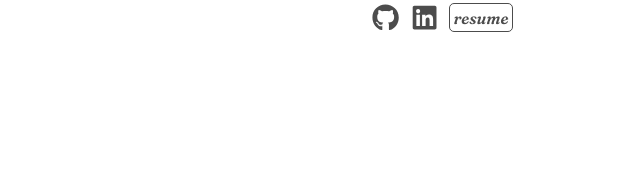
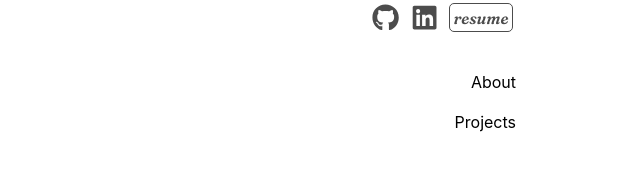
Before and after one commit to a-sfvm/webPortfolio, a React (Vite) app: page / in a window 1280 px wide. Shown: the part 282-452 px from the top of the page, without its empty margins (0-640 px from the left). Built offline with nearby package versions, Linux system fonts and the light colour scheme; a web font is replaced by a local one.

Commit message:
page sections

```diff
--- a/src/App.jsx
+++ b/src/App.jsx
@@ -1,4 +1,5 @@
 import MainInfo from "./components/MainInfo"
+import PageSections from "./components/PageSections";
 
 import './App.css'
 
@@ -6,6 +7,7 @@ function App() {
   return (
     <>
     <MainInfo />
+    <PageSections />
     </>
   )
 }
--- a/src/components/MainInfo.jsx
+++ b/src/components/MainInfo.jsx
@@ -45,6 +45,9 @@ function MainInfo() {
           resume
         </a>
       </div>
+      <div>
+        <p></p>
+      </div>
     </div>
     </>
   );
--- /dev/null
+++ b/src/components/PageSections.jsx
@@ -0,0 +1,14 @@
+import classes from "./PageSections.module.css";
+
+function PageSections() {
+  return (
+    <>
+      <div className={classes.sections}>
+        <p>About</p>
+        <p>Projects</p>
+      </div>
+    </>
+  )
+}
+
+export default PageSections;
--- /dev/null
+++ b/src/components/PageSections.module.css
@@ -0,0 +1,5 @@
+.sections {
+  text-align: right;
+  position: sticky;
+  top: 22em;
+}
```
